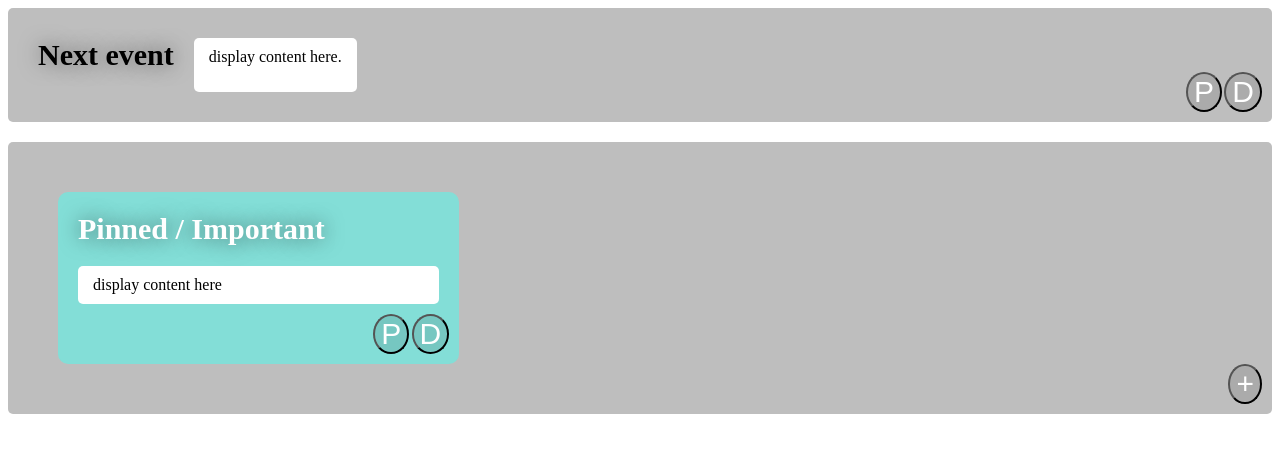
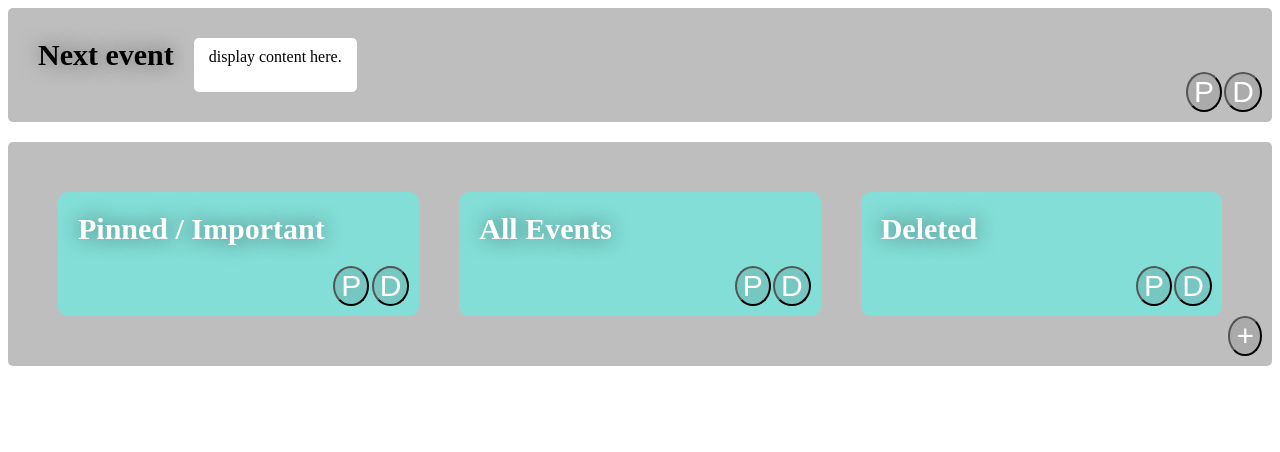
Before and after one commit to callumf222/Setap, a plain HTML site: page Index.html in a window 1280 px wide. Drawn offline with nearby package versions, Linux system fonts and the light colour scheme.

Commit message:
code generation

```diff
--- /dev/null
+++ b/EventBoardJS.js
@@ -0,0 +1,31 @@
+export default class EventBoardJS {
+    constructor(id, title) {
+        this.elements = {};
+        this.elements.root = EventBoardJS.createRoot();
+        this.elements.title = this.elements.root.querySelector('.eventBoard__Title');
+        this.elements.items = this.elements.root.querySelector('.eventBoard__Items');
+        this.elements.dButton = this.elements.root.querySelector('.eventBoard__DButton');
+        this.elements.pButton = this.elements.root.querySelector('.eventBoard__PButton');
+
+        this.elements.root.dataset.id = id;
+        this.elements.title.textContent = title;
+
+
+    }
+
+    static createRoot() {
+        const range = document.createRange();
+
+        range.selectNode(document.body);
+
+        return range.createContextualFragment(`
+            <div class="eventBoard">
+                <div class="eventBoard__Title"></div>
+                <div class="eventBoard__Items"></div>
+                <button class="eventBoard__DButton" type="button">D</button>
+                <button class="eventBoard__PButton" type="button">P</button>
+            </div>
+        `).children[0];
+
+    }
+}
--- a/Index.html
+++ b/Index.html
@@ -5,6 +5,7 @@
     <title>Homepage</title>
     <link rel="stylesheet" href="https://fonts.googleapis.com/css2?family=Material+Symbols+Rounded:opsz,wght,FILL,GRAD@20..48,100..700,0..1,-50..200">
     <link rel="stylesheet" href="indexCSS.css">
+
 
 </head>
 <body>
@@ -18,7 +19,7 @@
 </div>
 
 <div class="kanban">
-
+<!--    js is generating this part
     <div class="eventBoard">
         <div class="eventBoard__Title">Pinned / Important</div>
         <div class="eventBoard__Items">
@@ -28,9 +29,11 @@
         <button class="eventBoard__DButton" type="button">D</button>
         <button class="eventBoard__PButton" type="button">P</button>
     </div>
+-->
     <button class="eventBoardAddItem" type="button">+</button>
 
 
 </div>
+<script src="indexJS.js" type="module"></script>
 </body>
 </html>
--- a/IndexJS.js
+++ b/IndexJS.js
@@ -0,0 +1,3 @@
+import KanbanJS from './KanbanJS.js';
+
+new KanbanJS(document.querySelector(".kanban"));
--- /dev/null
+++ b/KanbanJS.js
@@ -0,0 +1,33 @@
+import EventBoardJS from './EventBoardJS.js';
+
+export default class KanbanJS {
+  constructor(root) {
+      this.root = root;
+
+      KanbanJS.eventBoards().forEach(eventBoard => {
+          const eventBoardView = new EventBoardJS(eventBoard.id, eventBoard.title);
+
+          this.root.appendChild(eventBoardView.elements.root);
+      });
+  }
+
+  static
+  eventBoards()
+  {
+      return [
+          {
+              id: 1,
+              title: 'Pinned / Important',
+          },
+          {
+              id: 2,
+              title: 'All Events',
+          },
+          {
+              id: 3,
+              title: 'Deleted',
+          }
+      ];
+
+  }
+}
```
